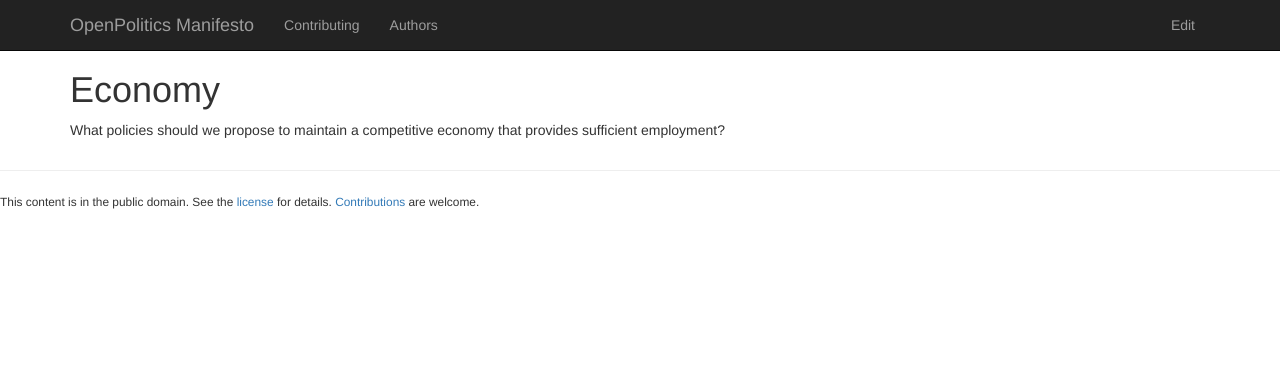
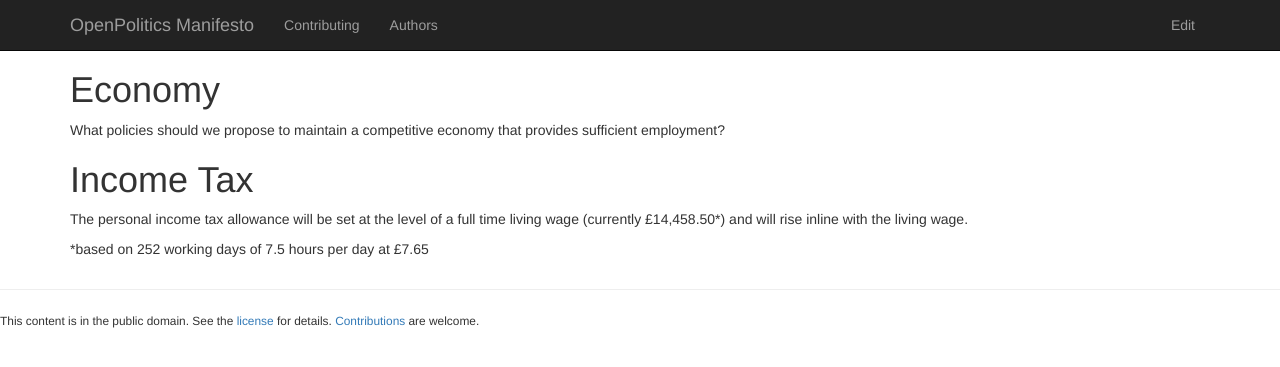
Before and after one commit to openpolitics/manifesto, a Jekyll site: the page built from economy.md, in a window 1280 px wide. Shown: the top 367 px of the page. Built offline with Jekyll 4.4.1, drawn with Linux system fonts in a browser that asks for light colours; nearby versions of some CDN libraries.

Commit message:
Living wage as income tax threshold

```diff
--- a/economy.md
+++ b/economy.md
@@ -5,3 +5,8 @@ published: true
 ---
 
 What policies should we propose to maintain a competitive economy that provides sufficient employment?
+
+# Income Tax
+The personal income tax allowance will be set at the level of a full time living wage (currently £14,458.50*) and will rise inline with the living wage.
+
+*based on 252 working days of 7.5 hours per day at £7.65
```
